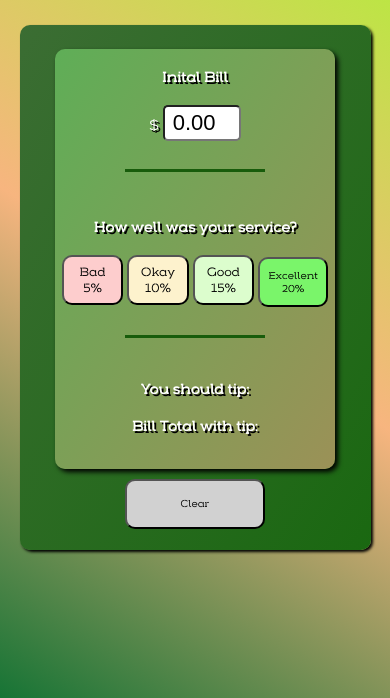
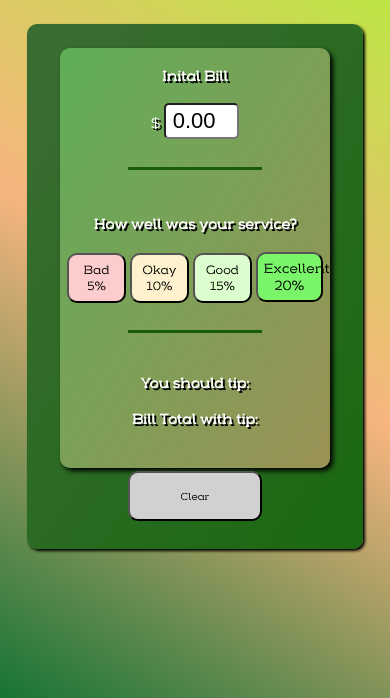
Before and after one commit to Eterlop12400/Portfolio-Projects, a plain HTML site: page Tip calculator/index.html in a window 390 px wide. Shown: the part 146-844 px from the top of the page. Drawn offline with Linux system fonts and the light colour scheme.

Commit message:
[code-review] CSS cleanup. Renamed .bodyContent, reduced use of media queries, added failover fonts to the font-family

```diff
--- a/Tip calculator/index.html
+++ b/Tip calculator/index.html
@@ -12,7 +12,7 @@
             <h1 class = "header">Tip Calculator</h1>
         </div>
 
-        <div class = "bodyContainer">
+        <div class = "site-content">
             <div class = "tipContainer">
                 <h4 class = "initalBill">Inital Bill</h4>
                 $ <input class = "foodAmount" type = "number" value = "0.00">
--- a/Tip calculator/style.css
+++ b/Tip calculator/style.css
@@ -1,5 +1,5 @@
 @font-face {
-    font-family: 'newFont';
+    font-family: 'arkibal';
     src: url('arkibal-serif-stencil-medium-webfont.woff2') format('woff2'),
         url('arkibal-serif-stencil-medium-webfont.woff') format('woff');
         font-weight: lighter;
@@ -8,17 +8,11 @@
 html {
     background: rgb(22,116,53);
     background: linear-gradient(32deg, rgba(22,116,53,1) 0%, rgba(247,181,127,1) 47%, rgba(169,245,49,1) 100%) no-repeat center center fixed;
-    -webkit-background-size: cover;
-    -moz-background-size: cover;
-    -o-background-size: cover;
     background-size: cover;
-    overflow-x: hidden;
-    overflow-y: hidden;
-    font-family: 'newFont';
+    font-family: arkibal, helvetica, arial;
 }
 
 .headerContainer {
-    margin-right: 50%;
     padding-top: 2%;
     text-align: center;
     align-content: center;
@@ -40,25 +34,22 @@ html {
 }
 
 body {
-    font-family: 'newFont';
-    margin-left: auto;
-    margin-right: auto;
+    font-family: arkibal, helvetica, arial;
     text-shadow: 2px 2px #000000;
 }
 
 .header {
-    font-family: 'newFont';
+    font-family: arkibal, helvetica, arial;
     text-align: center;
 }
 
-.bodyContainer {
+.site-content {
+    display: flex;
+    align-content: center;
+    justify-content: center;
     font-size: 20px;
     background-image: linear-gradient(to bottom right, #3b6d33, #1A6811);
-    align-content: center;
-    justify-content: center;
-    margin: 32%;
-    display: flex;
-    margin-top: 5%;
+    margin: 5% 32% 32% 32%;
     color: #ffffff;
     height: 600px;
     width: 35%;
@@ -67,17 +58,16 @@ body {
 }
 
 @media screen and (max-width: 1024px) {
-    .bodyContainer {
+    .site-content {
         width: 75%;
-        margin: auto;
+        margin: 30px auto auto;
         height: 900px;
-        margin-top: 30px;
         font-size: 20px;
     }
 }
 
 @media screen and (max-width: 768px) {
-    .bodyContainer {
+    .site-content {
         width: 75%;
         margin: auto;
         height: 700px;
@@ -87,7 +77,7 @@ body {
 }
 
 @media screen and (max-width: 414px) {
-    .bodyContainer {
+    .site-content {
         width: 90%;
         margin: auto;
         height: 525px;
@@ -97,7 +87,7 @@ body {
 }
 
 @media screen and (max-width: 375px) {
-    .bodyContainer {
+    .site-content {
         width: 90%;
         margin: auto;
         height: 485px;
@@ -107,7 +97,7 @@ body {
 }
 
 @media screen and (max-width: 360px) {
-    .bodyContainer {
+    .site-content {
         width: 90%;
         margin: auto;
         height: 450px;
@@ -117,7 +107,7 @@ body {
 }
 
 @media screen and (max-width: 320px) {
-    .bodyContainer {
+    .site-content {
         width: 95%;
         margin: auto;
         height: 375px;
@@ -129,7 +119,6 @@ body {
 .tipContainer {
     text-align: center;
     align-items: center;
-    display: flexbox;
     background-image: linear-gradient(to bottom right, #5FAE57, #9b9157);
     border-radius: 10px;
     width: 80%;
@@ -197,6 +186,10 @@ body {
     .borderTwo {
         display: none;
     }
+
+    .foodAmount {
+        width: 30%;
+    }
 }
 
 @media screen and (max-width: 1024px) {
@@ -238,12 +231,6 @@ body {
     }
 }
 
-@media screen and (max-width: 320px) {
-    .foodAmount {
-        width: 30%;
-    }
-}
-
 @media screen and (max-width: 1024px) {
     .serviceQuestion {
         padding-top: 10%;
@@ -262,7 +249,7 @@ body {
 }
 
 #badService {
-    font-family: 'newFont';
+    font-family: arkibal, helvetica, arial;
     height: 50px;
     width: 12%;
     border-radius: 10px;
@@ -313,7 +300,7 @@ body {
 }
 
 .okayService {
-    font-family: 'newFont';
+    font-family: arkibal, helvetica, arial;
     height: 50px;
     width: 12%;
     border-radius: 10px;
@@ -364,7 +351,7 @@ body {
 }
 
 .goodService {
-    font-family: 'newFont';
+    font-family: arkibal, helvetica, arial;
     height: 50px;
     width: 12%;
     border-radius: 10px;
@@ -386,36 +373,18 @@ body {
 
 @media screen and (max-width: 1024px) {
     .goodService {
-        width: 22%;
-        margin: auto;
-        font-size: 12px;
-    }
-}
-
-@media screen and (max-width: 768px) {
-    .goodService {
-        width: 22%;
-        margin: auto;
-    }
-}
-
-@media screen and (max-width: 414px) {
-    .goodService {
-        width: 22%;
-        margin: auto;
+        font-size: 0.75rem
     }
 }
 
 @media screen and (max-width: 375px) {
     .goodService {
-        width: 22%;
-        margin: auto;
         font-size: 10px;
     }
 }
 
 .excellentService {
-    font-family: 'newFont';
+    font-family: arkibal, helvetica, arial;
     height: 50px;
     width: 12%;
     border-radius: 10px;
@@ -439,7 +408,6 @@ body {
     .excellentService {
         width: 22%;
         margin: auto;
-        font-size: 11px;
     }
 }
 
@@ -447,7 +415,6 @@ body {
     .excellentService {
         width: 22%;
         margin: auto;
-        font-size: 10px;
     }
 }
 
@@ -455,7 +422,6 @@ body {
     .excellentService {
         width: 22%;
         margin: auto;
-        font-size: 10px;
     }
 }
 
@@ -470,7 +436,6 @@ body {
     .excellentService {
         width: 25%;
         margin: auto;
-        font-size: 10px;
     }
 }
 
@@ -478,7 +443,6 @@ body {
     .excellentService {
         width: 25%;
         margin: auto;
-        font-size: 9px;
     }
 }
 
@@ -486,7 +450,6 @@ body {
     .excellentService {
         width: 25%;
         margin: auto;
-        font-size: 8.5px;
     }
 }
 
@@ -494,14 +457,13 @@ body {
     .excellentService {
         width: 25%;
         margin: auto;
-        font-size: 7px;
     }
 }
 
 .reset {
     position: relative;
     margin-top: 6%;
-    font-family: 'newFont';
+    font-family: arkibal, helvetica, arial;
     height: 50px;
     width: 50%;
     border-radius: 10px;
```
